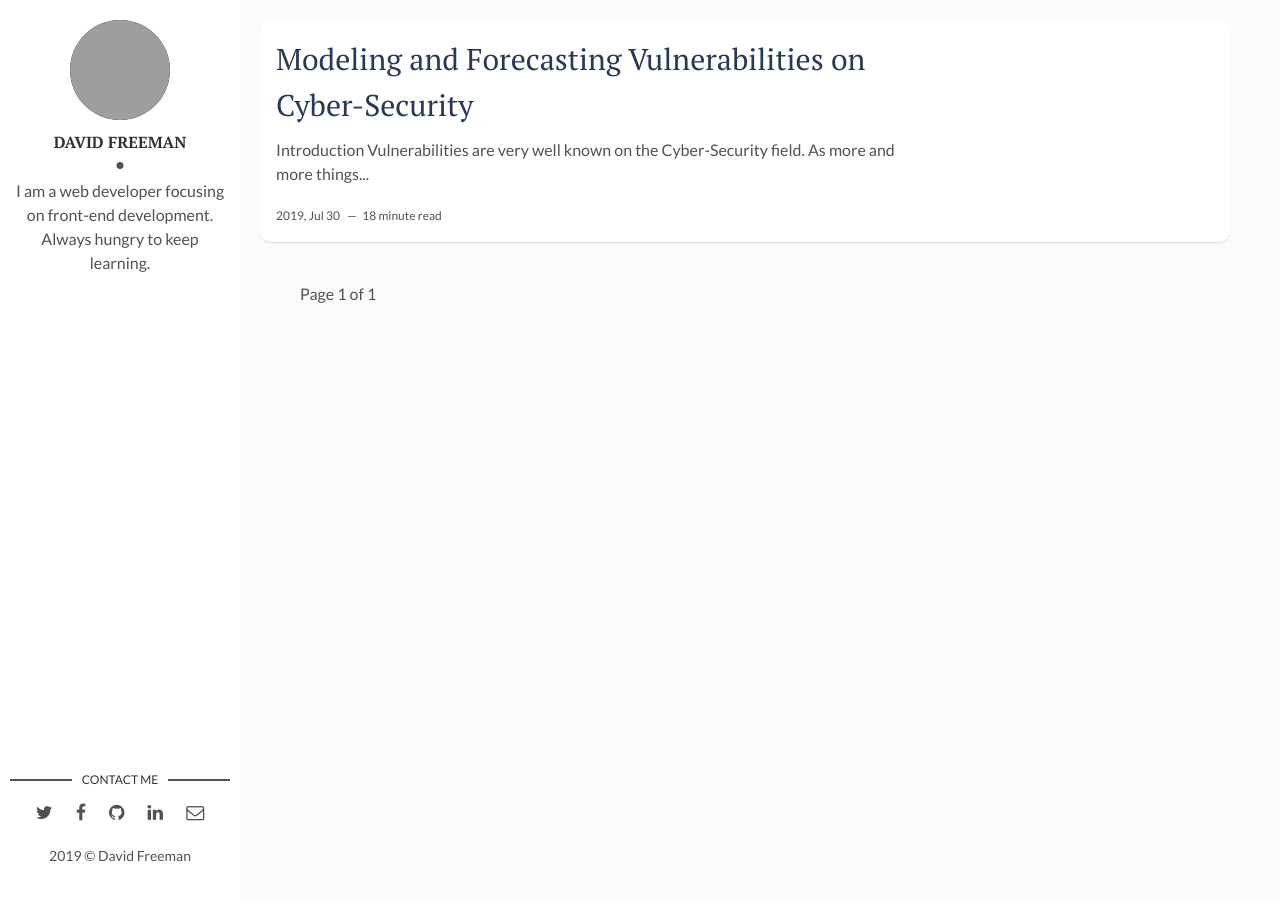
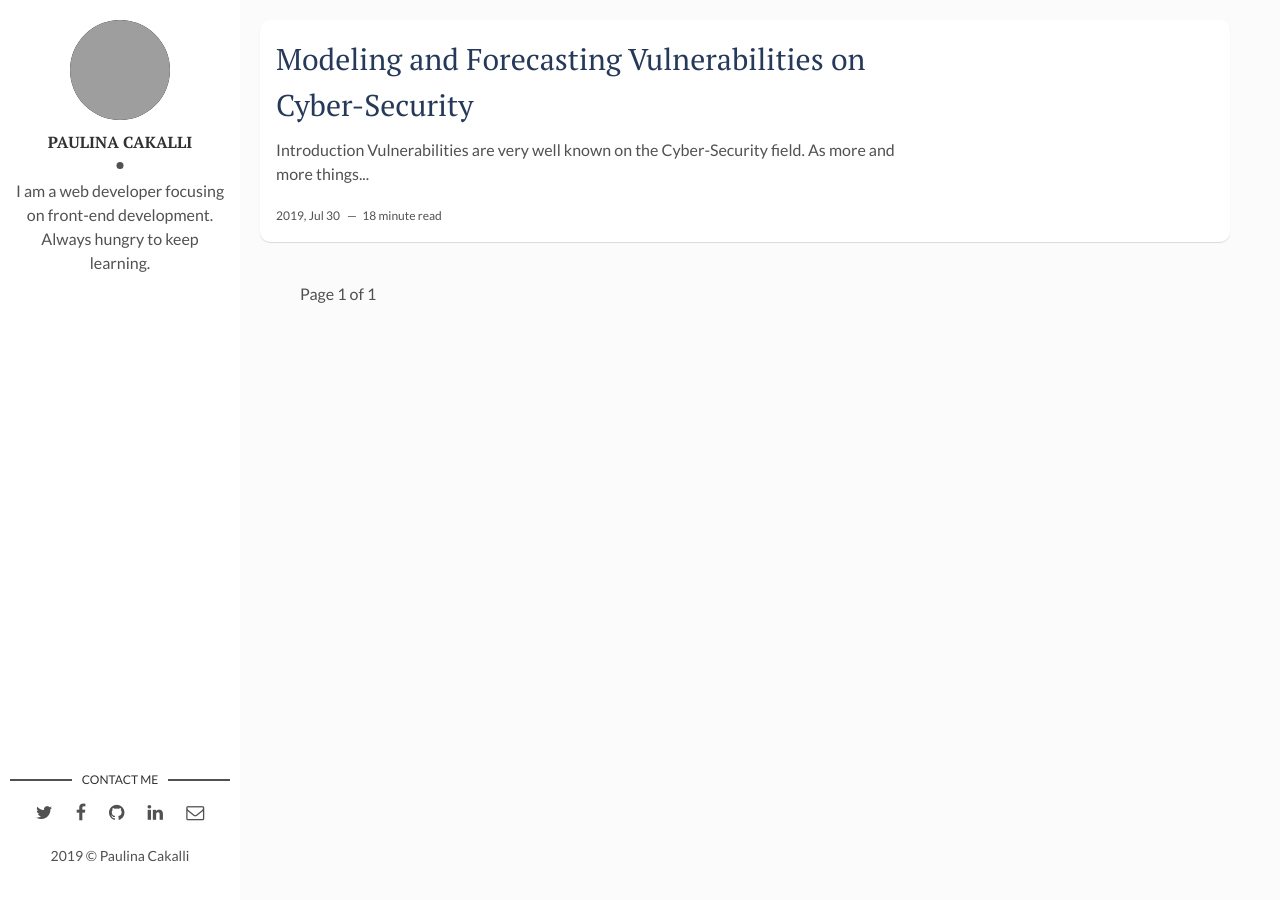
Before and after one commit to PaulinaCakalli/paulinacakalli.github.io, a Jekyll site: the page built from index.html, in a window 1280 px wide. Built offline with Jekyll 4.4.1, drawn with Linux system fonts in a browser that asks for light colours; the list of posts is cut into pages by our own code; grey boxes are pictures that could not be loaded.

Commit message:
Updated config

```diff
--- a/_config.yml
+++ b/_config.yml
@@ -9,12 +9,12 @@
 site-twitter: #if your site has a twitter account, enter it here
 
 # Author Settings
-author: David Freeman # add your name
-author-img: david-freeman.jpg # add your photo
+author: Paulina Cakalli # add your name
+author-img:  # add your photo
 about-author: I am a web developer focusing on front-end development. Always hungry to keep learning. # add description
 social-twitter: # add your Twitter handle
 social-facebook: # add your Facebook handle
-social-github: artemsheludko # add your Github handle
+social-github: paulinacakalli # add your Github handle
 social-linkedin: # add your Linkedin handle
 social-email: # add your Email address
 
```
